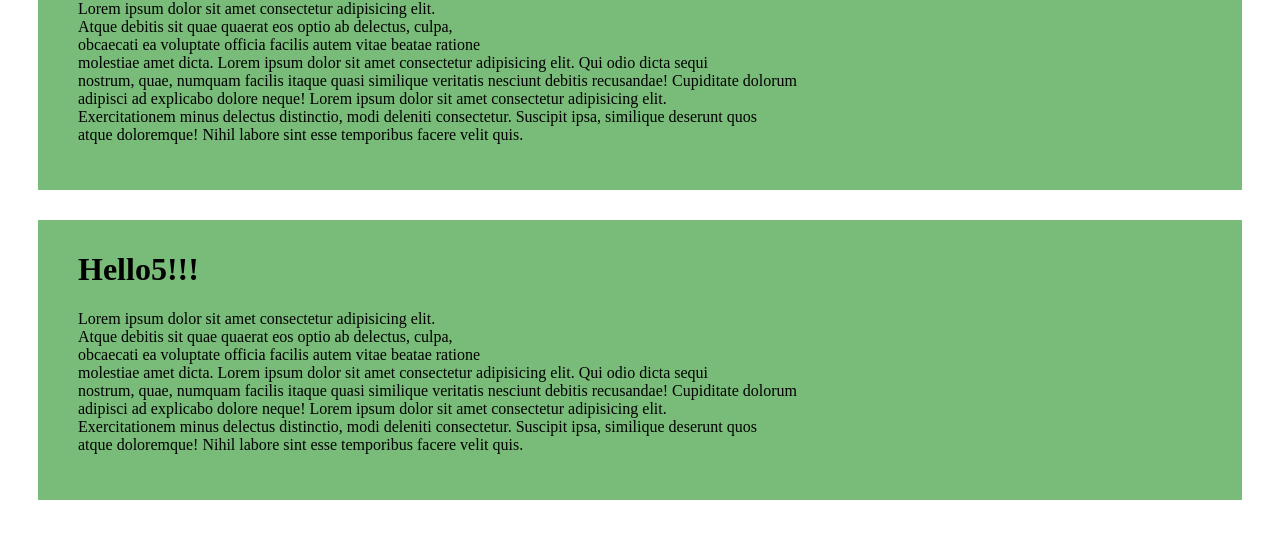
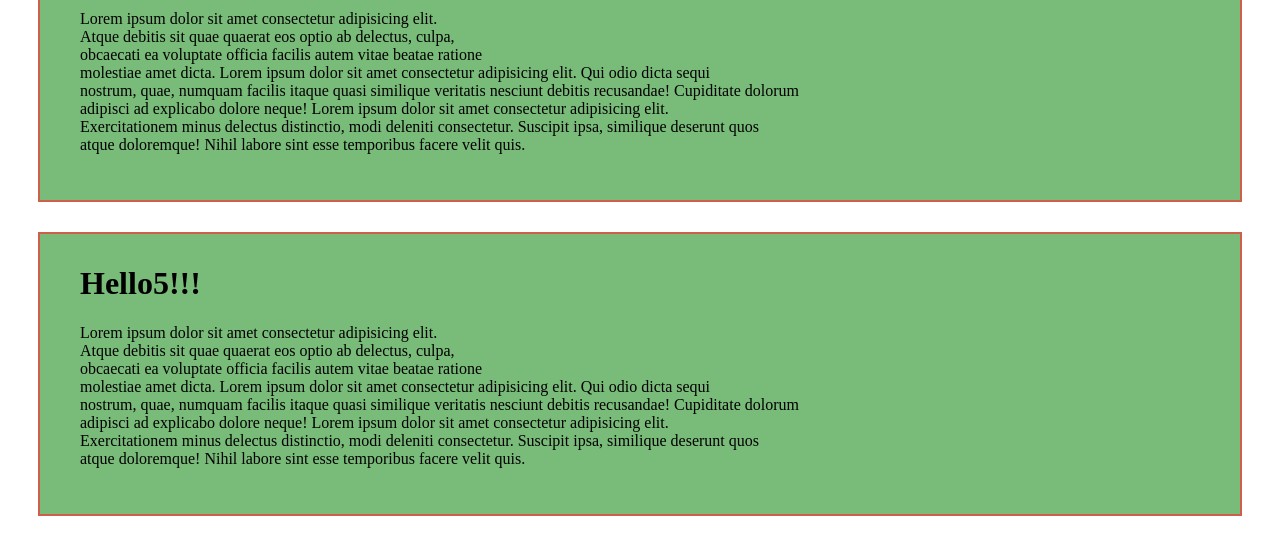
Before and after one commit to MRFTL/VS, a plain HTML site: page HTML/index.html in a window 1280 px wide. Shown: the part 740-1286 px from the top of the page. Drawn offline with Linux system fonts and the light colour scheme.

Commit message:
kirebhai!!!

```diff
--- a/CSS/firstcss.css
+++ b/CSS/firstcss.css
@@ -1,5 +1,6 @@
 div{
     background-color: rgb(121, 187, 121);
+    border: 2px solid rgb(207, 94, 74);
     padding: 10px 20px 30px 40px;
     margin: 30px;
 }
```
